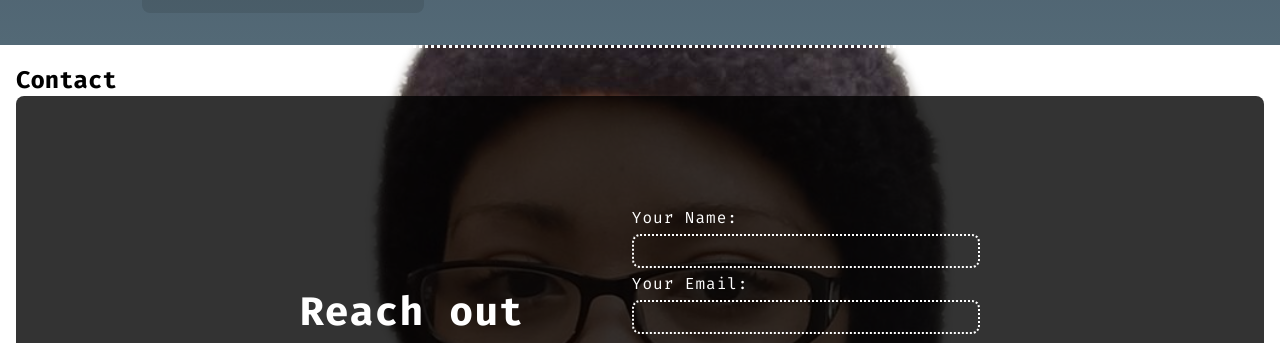
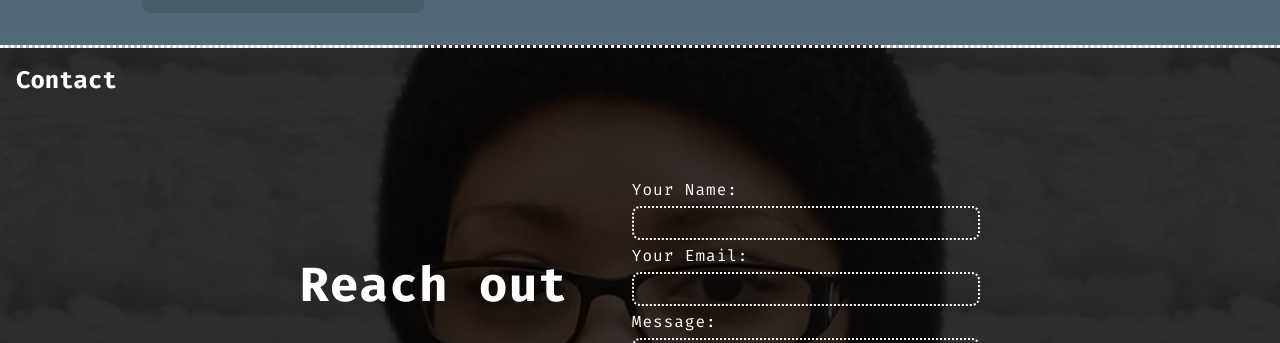
Before and after one commit to rookiebehaviour/web-developer-portfolio, a plain HTML site: page index.html in a window 1280 px wide. Shown: the part 5081-5424 px from the top of the page. Drawn offline with Linux system fonts and the light colour scheme.

Commit message:
Added favicon, manifest and removed unused images

```diff
--- a/index.html
+++ b/index.html
@@ -5,7 +5,15 @@
     <meta http-equiv="X-UA-Compatible" content="IE=edge" />
     <meta name="viewport" content="width=device-width, initial-scale=1.0" />
     <title>Jacqueline Mason | Web Developer</title>
+    <meta
+      name="description"
+      content="Portfolio website for Jacqueline Mason, Junior Web Developer."
+    />
     <link rel="stylesheet" href="style.css" />
+    <link rel="shortcut icon" href="/public/favicon.ico" type="image/x-icon" />
+    <link rel="apple-touch-icon" href="/public/apple-touch-icon.png" />
+    <link rel="shortcut icon" href="/public/android-chrome-192x192.png" />
+    <link rel="manifest" href="/public/site.webmanifest" />
     <script src="https://www.google.com/recaptcha/api.js" async defer></script>
     <script src="script.js" async defer></script>
 
@@ -394,11 +402,12 @@
           </p>
         </div>
       </section>
+
       <section id="contact" class="contact">
         <h2>Contact</h2>
         <div class="contact-container">
           <div class="socials">
-            <h5>Reach out</h5>
+            <h4>Reach out</h4>
             <a
               href="https://www.linkedin.com/in/jacquelinesd/"
               target="_blank"
@@ -466,12 +475,14 @@
           </div>
           <small
             >This site is protected by reCAPTCHA and the Google
-            <a href="https://policies.google.com/privacy">Privacy Policy</a> and
+            <a href="https://policies.google.com/privacy">Privacy Policy</a>
+            and
             <a href="https://policies.google.com/terms">Terms of Service</a>
             apply.</small
           >
         </div>
       </section>
+
       <footer>
         <div class="footer">
           <ul>
--- a/style.css
+++ b/style.css
@@ -368,14 +368,18 @@ form button {
 /* Contact Page */
 
 #contact {
-  background-image: url("/images/me-no-bg.png");
+  background-image: url("/images/me-no-bg.jpg");
   background-position: center;
   background-repeat: no-repeat;
   background-size: cover;
+  position: relative;
+  z-index: 2;
 }
 
 #contact h2 {
-  color: black;
+  color: white;
+  z-index: 2;
+  position: relative;
 }
 
 #contact a,
@@ -384,7 +388,7 @@ footer a {
 }
 
 .contact-container {
-  min-height: 90vh;
+  min-height: 100vh;
   display: flex;
   flex-wrap: wrap;
   padding: 2rem;
@@ -394,7 +398,10 @@ footer a {
   line-height: 2;
   letter-spacing: 1px;
   background: rgba(0, 0, 0, 0.8);
-  border-radius: 8px;
+  position: absolute;
+  top: 0;
+  left: 0;
+  z-index: 1;
 }
 
 .socials {
@@ -552,4 +559,8 @@ footer li p {
   .project-image img:hover {
     transform: none;
   }
+
+  .contact-container {
+    gap: 0;
+  }
 }
```
Also changed, not shown: images/Material-UI-Template.png (deleted), images/me-no-bg.jpg (added), images/me-no-bg.png (deleted), images/my-head-transparent.png (deleted), public/android-chrome-192x192.png (added), public/android-chrome-512x512.png (added), public/apple-touch-icon.png (added), public/favicon-16x16.png (added), public/favicon-32x32.png (added), public/favicon.ico (added), public/site.webmanifest (added), 1 other file.
